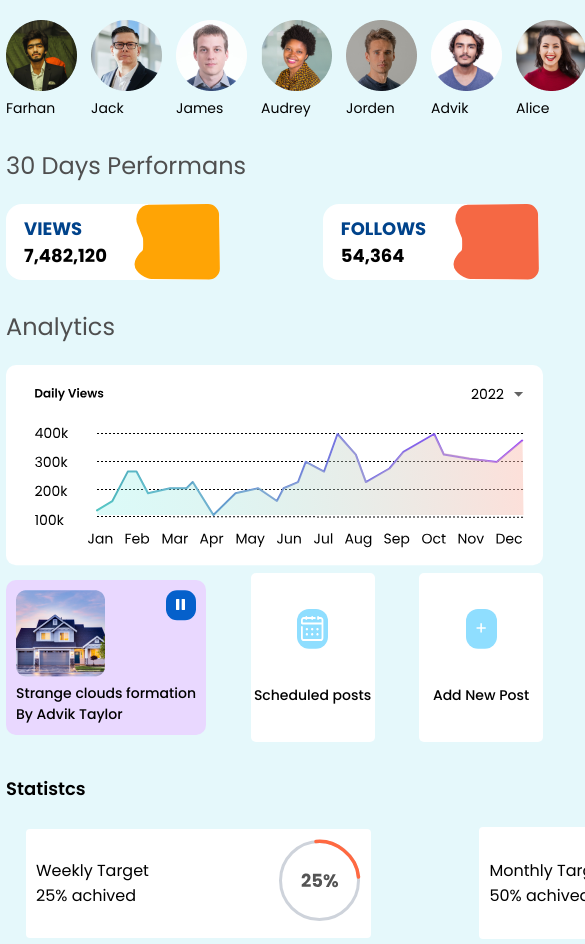
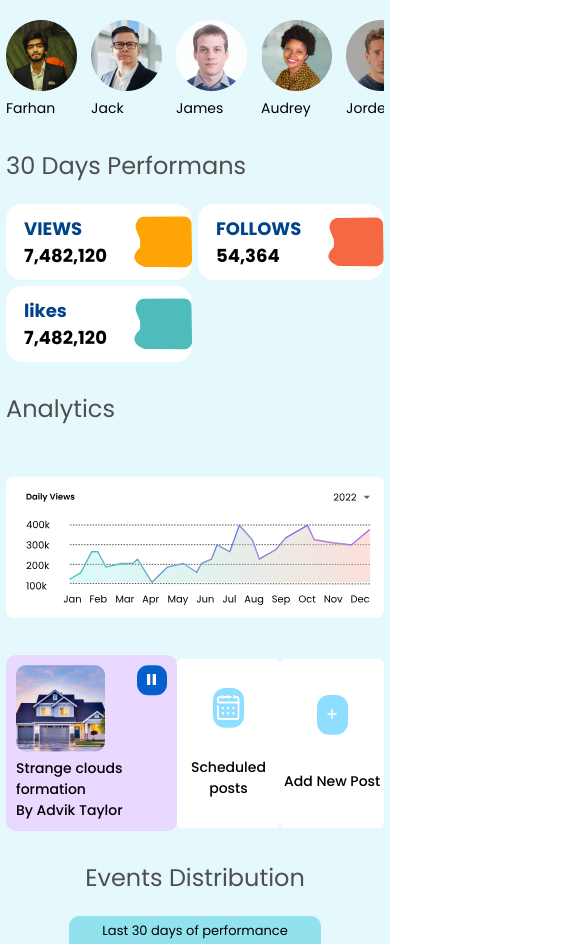
Before and after one commit to youssefaldahleh/Falcon-Dashboard, a plain HTML site: page index.html in a window 390 px wide. Shown: the top 944 px of the page, 585 px wide, since content can reach past the window. Drawn offline with Linux system fonts and the light colour scheme.

Commit message:
responsive

```diff
--- a/css/style.css
+++ b/css/style.css
@@ -17,7 +17,9 @@ ul {
 img {
     max-width: 100%;
 }
-
+svg{
+    max-width: 100%;
+}
 
 small {
     font-weight: 400;
@@ -25,13 +27,11 @@ small {
 }
 
 .contanier {
-
     display: grid;
     grid-template-columns: 332px 1fr 320px;
 }
 .contanier-left-side{
     padding: 20px ;
-
 }
 
 .logo p {
@@ -169,7 +169,6 @@ span {
 
 .analytics-event {
     display: flex;
-
 }
 
 .analytics .analytics-box-group {
@@ -382,8 +381,8 @@ align-items: center;
 }
 
 .profile-imges {
-    display: grid;
-    grid-template-columns: 1fr 1fr 1fr;
+    display: flex;
+    flex-wrap: wrap;
     margin-top: 70px;
 }
 
@@ -395,6 +394,9 @@ align-items: center;
     .right-side {
         display: none;
     }
+    .center-side{
+        overflow: auto;
+    }
 
     .contanier {
         display: flex;
@@ -403,4 +405,31 @@ align-items: center;
     img {
         max-width: none;
     }
+
+    .count{
+        display: grid;
+        grid-template-columns: 1fr 1fr;
+        gap: 6px;
+    }
+    .count .count-box{
+        justify-content: space-between;
+
+    }
+    .analytics-event{
+        flex-wrap: wrap;
+    }
+    .analytics{
+        padding: unset;
+    }
+    .event{
+        margin: auto;
+    }
+    .statistcs .target{
+        display: block;
+    }
 }
+@media only screen and (max-width: 1200px) {
+    .right-side {
+        display: none;
+    }
+}
```
